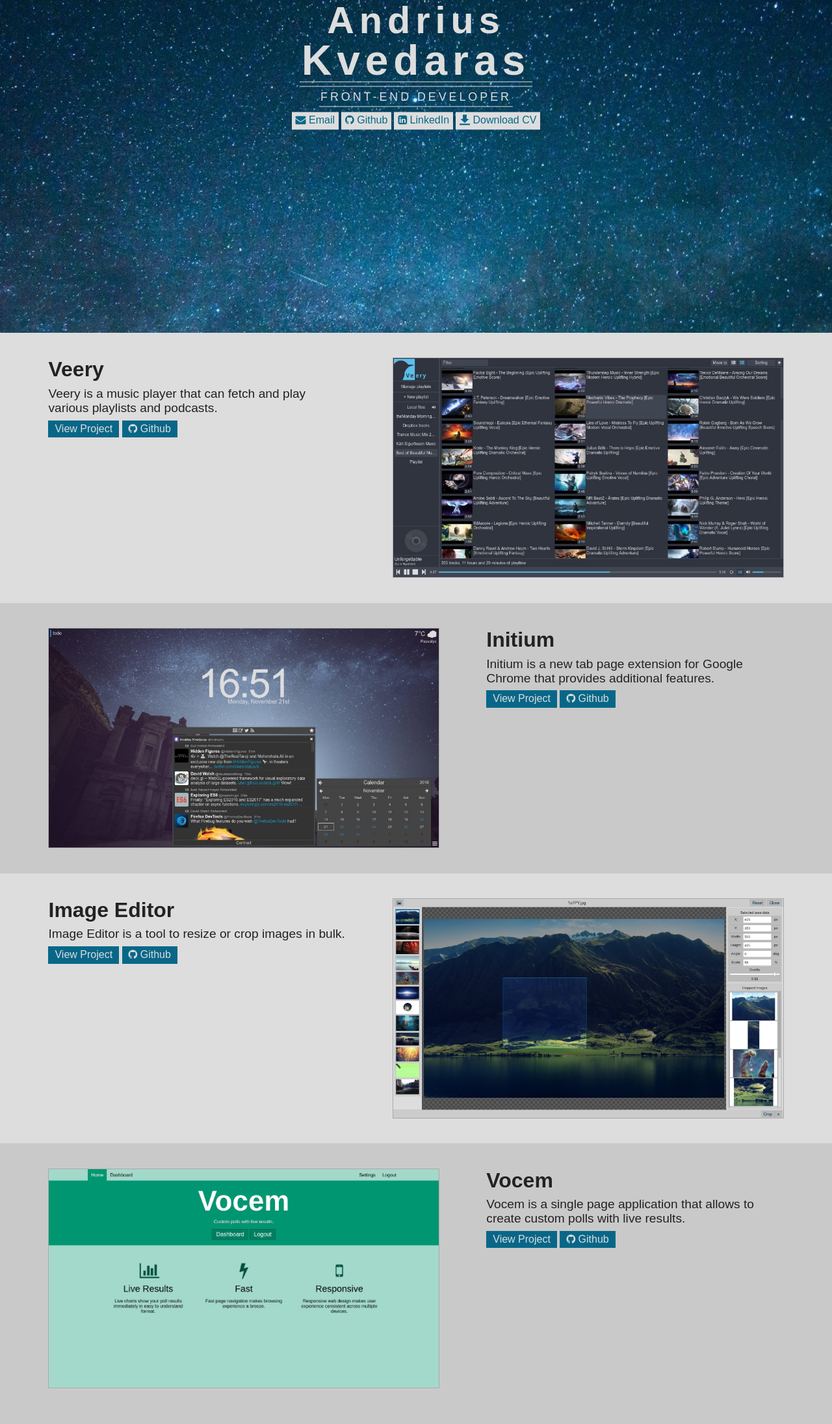
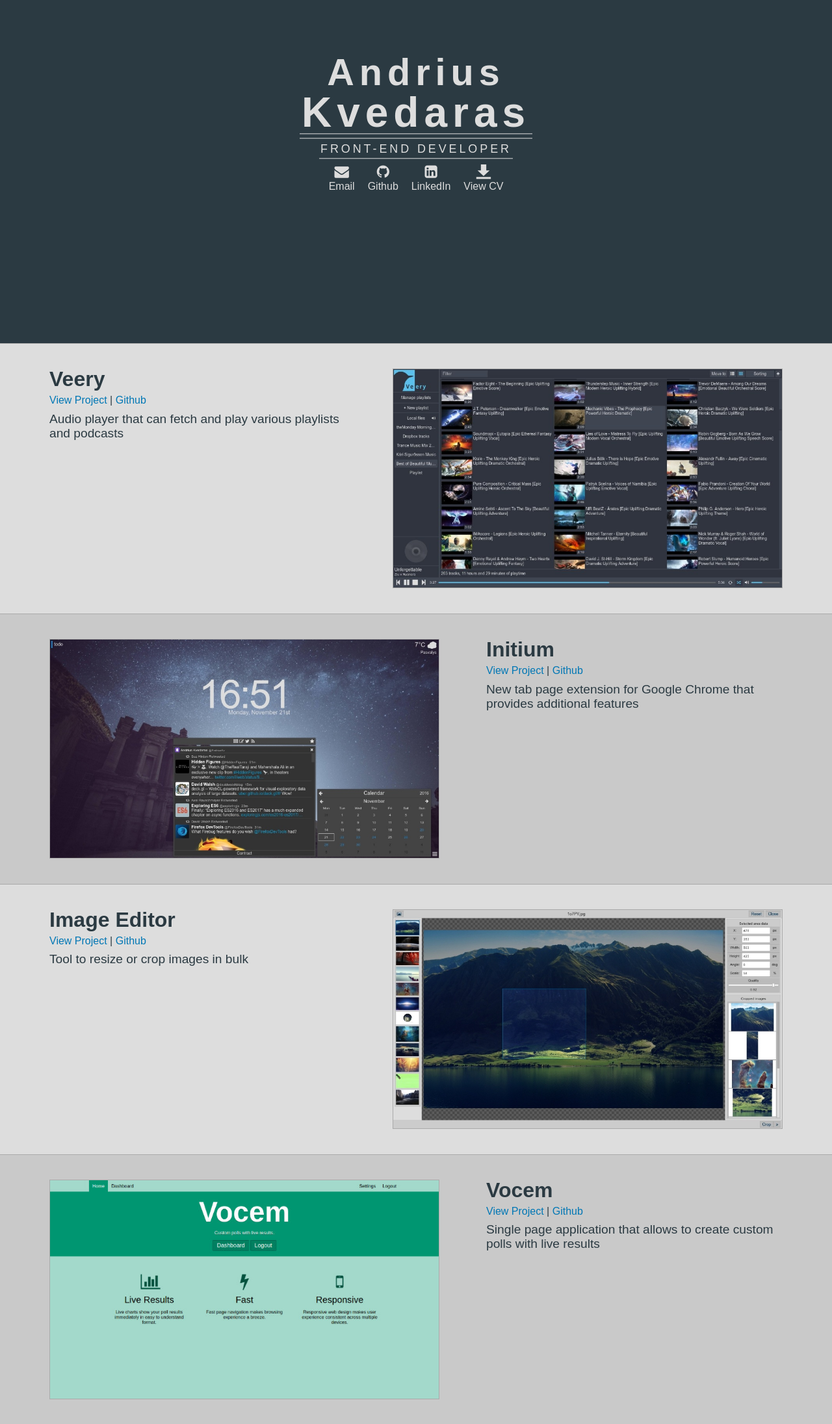
Before and after one commit to andriuskv/portfolio, a plain HTML site: page index.html in a window 1280 px wide. Shown: the part 144-2335 px from the top of the page at 65% size. Drawn offline with Linux system fonts and the light colour scheme.

Commit message:
Update with changes made on master branch

```diff
--- a/index.html
+++ b/index.html
@@ -21,89 +21,92 @@
             <div class="line"></div>
             <ul class="header-links">
                 <li class="header-link">
-                    <a href="mailto:ikandrius@gmail.com" class="btn btn-inv"
+                    <a href="mailto:ikandrius@gmail.com" class="btn header-btn"
                         title="Email" target="_blank">
                         <i class="icon-mail-alt"></i>
                         <span>Email</span>
                     </a>
                 </li>
                 <li class="header-link">
-                    <a href="https://github.com/andriuskv" class="btn btn-inv"
+                    <a href="https://github.com/andriuskv" class="btn header-btn"
                         title="Github" target="_blank">
                         <i class="icon-github-circled"></i>
                         <span>Github</span>
                     </a>
                 </li>
                 <li class="header-link">
-                    <a href="https://linkedin.com/in/andriuskvedaras" class="btn btn-inv"
+                    <a href="https://linkedin.com/in/andriuskvedaras" class="btn header-btn"
                         title="Linkedin" target="_blank">
                         <i class="icon-linkedin-squared"></i>
                         <span>LinkedIn</span>
                     </a>
                 </li>
                 <li class="header-link">
-                    <a href="./andrius-kvedaras-cv.pdf" class="btn btn-inv" target="_blank">
+                    <a href="./andrius-kvedaras-cv.pdf" class="btn header-btn"
+                        title="View CV" target="_blank">
                         <i class="icon-download-alt"></i>
-                        <span>Download CV</span>
+                        <span>View CV</span>
                     </a>
                 </li>
             </ul>
         </div>
     </header>
     <main>
-        <section class="project">
+        <section class="project-wrapper">
+            <div class="project">
                 <img class="project-image" alt="screenshot of the project"
                     src="assets/images/veery.l.jpg"
                     srcset="assets/images/veery.s.jpg 500w, assets/images/veery.m.jpg 1000w">
                 <div class="project-description-container">
                     <h2 class="project-title">Veery</h2>
+                    <div>
+                        <a href="https://andriuskv.github.io/veery" class="btn project-btn">View Project</a>
+                        <span>|</span>
+                        <a href="https://github.com/andriuskv/veery" class="btn project-btn">Github</a>
+                    </div>
                     <p class="description">
-                    Veery is a music player that can fetch and play various playlists and podcasts.
+                        Audio player that can fetch and play various playlists and podcasts
                     </p>
-                <div>
-                    <a href="https://andriuskv.github.io/veery" class="btn">View Project</a>
-                    <a href="https://github.com/andriuskv/veery" class="btn">
-                        <i class="icon-github-circled"></i>
-                        <span>Github</span>
-                    </a>
                 </div>
             </div>
         </section>
-        <section class="project">
+        <section class="project-wrapper">
+            <div class="project">
                 <img class="project-image" alt="screenshot of the project"
                     src="assets/images/initium.l.jpg"
                     srcset="assets/images/initium.s.jpg 500w, assets/images/initium.m.jpg 1000w">
                 <div class="project-description-container">
                     <h2 class="project-title">Initium</h2>
+                    <div>
+                        <a href="https://chrome.google.com/webstore/detail/initium/jmefobebfekofkbpfmjkmhjgaaaojkml"
+                            class="btn project-btn">View Project</a>
+                        <span>|</span>
+                        <a href="https://github.com/andriuskv/initium" class="btn project-btn">Github</a>
+                    </div>
                     <p class="description">
-                    Initium is a new tab page extension for Google Chrome that provides additional features.
+                        New tab page extension for Google Chrome that provides additional features
                     </p>
-                <div>
-                    <a href="https://chrome.google.com/webstore/detail/initium/jmefobebfekofkbpfmjkmhjgaaaojkml" class="btn">View Project</a>
-                    <a href="https://github.com/andriuskv/initium" class="btn">
-                        <i class="icon-github-circled"></i>
-                        <span>Github</span>
-                    </a>
                 </div>
             </div>
         </section>
-        <section class="project">
+        <section class="project-wrapper">
+            <div class="project">
                 <img class="project-image" alt="screenshot of the project"
                     src="assets/images/editor.l.jpg"
                     srcset="assets/images/editor.s.jpg 500w, assets/images/editor.m.jpg 1000w">
                 <div class="project-description-container">
                     <h2 class="project-title">Image Editor</h2>
-                <p class="description">Image Editor is a tool to resize or crop images in bulk.</p>
                     <div>
-                    <a href="https://andriuskv.github.io/image-editor" class="btn">View Project</a>
-                    <a href="https://github.com/andriuskv/image-editor" class="btn">
-                        <i class="icon-github-circled"></i>
-                        <span>Github</span>
-                    </a>
+                        <a href="https://andriuskv.github.io/image-editor" class="btn project-btn">View Project</a>
+                        <span>|</span>
+                        <a href="https://github.com/andriuskv/image-editor" class="btn project-btn">Github</a>
+                    </div>
+                    <p class="description">Tool to resize or crop images in bulk</p>
                 </div>
             </div>
         </section>
-        <section class="project">
+        <section class="project-wrapper">
+            <div class="project">
                 <img class="project-image" alt="screenshot of the project"
                 src="assets/images/vocem.1000.jpg"
                 sizes="(max-width: 768px) 100vw, 50vw"
@@ -113,13 +116,14 @@
                 >
                 <div class="project-description-container">
                     <h2 class="project-title">Vocem</h2>
-                <p class="description">Vocem is a single page application that allows to create custom polls with live results.</p>
                     <div>
-                    <a href="https://vocem.herokuapp.com" class="btn">View Project</a>
-                    <a href="https://github.com/andriuskv/vocem" class="btn">
-                        <i class="icon-github-circled"></i>
-                        <span>Github</span>
-                    </a>
+                        <a href="https://vocem.herokuapp.com" class="btn project-btn">View Project</a>
+                        <span>|</span>
+                        <a href="https://github.com/andriuskv/vocem" class="btn project-btn">Github</a>
+                    </div>
+                    <p class="description">
+                        Single page application that allows to create custom polls with live results
+                    </p>
                 </div>
             </div>
         </section>
```
Also changed, not shown: assets/images/header.1200.jpg (deleted), assets/images/header.600.jpg (deleted), assets/images/header.900.jpg (deleted), assets/images/header.jpg (deleted), css/main.css. Lines whose indentation alone changed are shown as unchanged.
